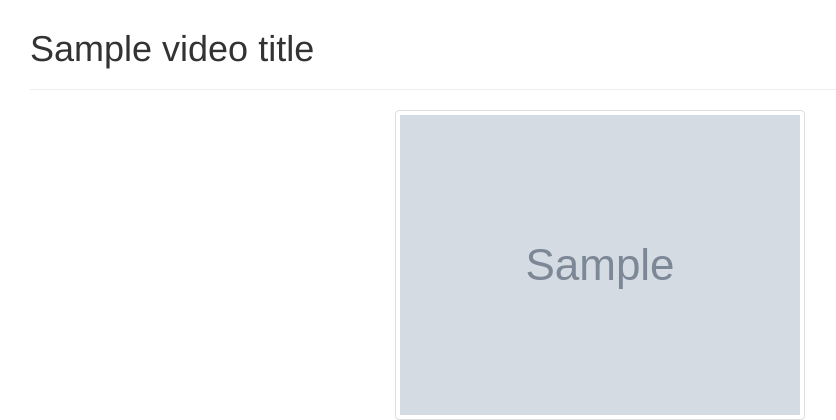
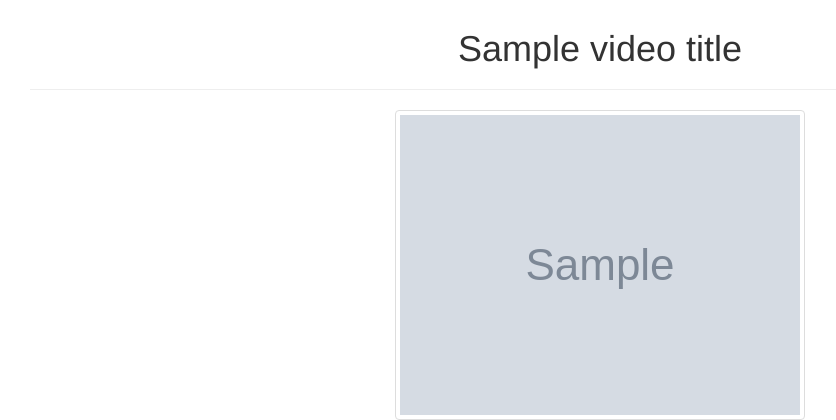
Before and after one commit to AndreMiras/tubedl, a Django app: template templates/videodl/video_info.html in a window 1280 px wide. Shown: the part 51-471 px from the top of the page, without its empty margins (40-876 px from the left). Run offline with Django 3.2, Linux system fonts and the light colour scheme; the template is opened without the code that fills it: most values are stand-ins (such as "Sample title", 1, 10 or a date in 2020); grey boxes marked "Sample" are stand-in pictures; some libraries are stand-ins or nearby versions.

Commit message:
centered title by default

```diff
--- a/templates/base.html
+++ b/templates/base.html
@@ -55,7 +55,9 @@
       </div> <!-- messages -->
       {% endif %}
       {% block wraptitle %}
+      <div class="text-center">
       <h1>{% block title %}{% endblock %}</h1>
+      </div> <!-- text-centered -->
       <hr>
       {% endblock wraptitle %}
       {% block content %}{% endblock %}
```
